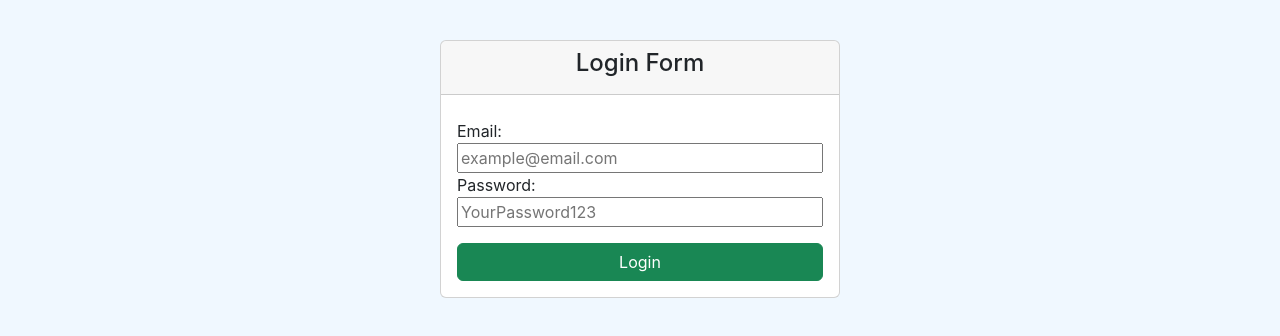
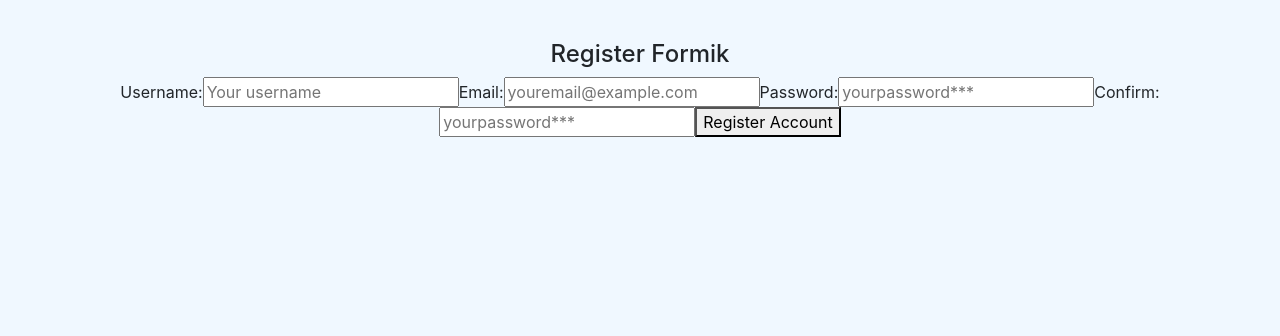
Before and after one commit to StivenAAmayaS/Aprendiendo-React-en-OB, a React (Create React App) app: page / in a window 1280 px wide. Shown: the top 336 px of the page. Built offline with nearby package versions, Linux system fonts and the light colour scheme.

Commit message:
Sesión 15 finazlizada

```diff
--- a/src/App.js
+++ b/src/App.js
@@ -13,7 +13,8 @@
 // import Father  from './components/container/Father';
 // import OptionalRender from "./components/pure/OpcionalRender";
 // import ExerciseConditional from "./ejercicios/ejercicio_sesiones_10_11_12";
-import LoginFormik from "./components/pure/forms/LoginFormik";
+// import LoginFormik from "./components/pure/forms/LoginFormik";
+import RegisterFormik from "./components/pure/forms/RegisterFormik";
 
 function App() {
   return (
@@ -47,7 +48,9 @@
       {/* Ejercicio sesiones 10, 11 y 12 */}
       {/* <ExerciseConditional></ExerciseConditional> */}
 
-      <LoginFormik></LoginFormik>
+      {/* <LoginFormik></LoginFormik> */}
+
+      <RegisterFormik></RegisterFormik>
 
       {/* PROYECTO FINAL */}
       {/* <TasklistComponent></TasklistComponent> */}
--- a/src/components/pure/forms/LoginFormik.jsx
+++ b/src/components/pure/forms/LoginFormik.jsx
@@ -37,7 +37,7 @@
 
         {/* ------------------------------------------------------- */}
 
-        {({ touched, errors, isSubmitting, handleChange, handleBlur }) => (
+        {({ values, touched, errors, isSubmitting, handleChange, handleBlur }) => (
           <Form className="card-body d-flex flex-column align-items-start">
             <label htmlFor="email">Email:</label>
 
--- /dev/null
+++ b/src/components/pure/forms/RegisterFormik.jsx
@@ -0,0 +1,121 @@
+import React from "react";
+import { Formik, Form, Field, ErrorMessage } from "formik";
+import * as Yup from "yup";
+
+// Models:
+import { ROLES } from "../../../models/roles_enum";
+import { User } from "../../../models/user_class";
+
+const RegisterFormik = () => {
+  let user = new User();
+
+  const initialValues = {
+    username: "",
+    email: "",
+    password: "",
+    confirm: "",
+    role: ROLES.USER,
+  };
+
+  const registerSchema = Yup.object().shape({
+    username: Yup.string()
+      .min(6, "Username too short")
+      .max(12, "Username too long")
+      .required("Username is required"),
+    email: Yup.string()
+      .email("Invalid email format")
+      .required("Email is required"),
+    password: Yup.string()
+      .min(8, "Password too short")
+      .required("Password is required"),
+    confirm: Yup.string()
+      .when("password", {
+        is: (value) => (value && value.length > 0 ? true : false),
+        then: Yup.string().oneOf(
+          [Yup.ref("password")],
+          "¡Passwords must match!"
+        ),
+      })
+      .required("You must confirm the password"),
+    role: Yup.string()
+      .oneOf([ROLES.USER, ROLES.ADMIN], "Your must select a Role: User / Admin")
+      .required("Role is Required"),
+  });
+
+  const submit = (value) => {
+    alert("Register user");
+  };
+  return (
+    <div>
+      <h4>Register Formik</h4>
+      <Formik
+        initialValues={initialValues}
+        validationSchema={registerSchema}
+        onSubmit={async (values) => {
+          await new Promise((r) => setTimeout(r, 1000));
+          alert(JSON.stringify(values, null, 2));
+        }}
+      >
+        {({
+          values,
+          touched,
+          errors,
+          isSubmitting,
+          handleChange,
+          handleBlur,
+        }) => (
+          <Form>
+            <label htmlFor="username">Username:</label>
+            <Field
+              id="username"
+              type="text"
+              name="username"
+              placeholder="Your username"
+            />
+            {errors.username && touched.username && (
+              <ErrorMessage name="username" component="div"></ErrorMessage>
+            )}
+
+            <label htmlFor="email">Email:</label>
+            <Field
+              id="email"
+              type="email"
+              name="email"
+              placeholder="youremail@example.com"
+            />
+            {errors.email && touched.email && (
+              <ErrorMessage name="email" component="div"></ErrorMessage>
+            )}
+
+            <label htmlFor="password">Password:</label>
+            <Field
+              id="password"
+              type="password"
+              name="password"
+              placeholder="yourpassword***"
+            />
+            {errors.password && touched.password && (
+              <ErrorMessage name="password" component="div"></ErrorMessage>
+            )}
+
+            <label htmlFor="confirm">Confirm:</label>
+            <Field
+              id="confirm"
+              type="password"
+              name="confirm"
+              placeholder="yourpassword***"
+            />
+            {errors.confirm && touched.confirm && (
+              <ErrorMessage name="confirm" component="div"></ErrorMessage>
+            )}
+
+            <button type="submit">Register Account</button>
+            {isSubmitting ? <p>Sending your credentials...</p> : null}
+          </Form>
+        )}
+      </Formik>
+    </div>
+  );
+};
+
+export default RegisterFormik;
--- /dev/null
+++ b/src/models/roles_enum.js
@@ -0,0 +1,4 @@
+export const ROLES = {
+    USER: 'user',
+    ADMIN: 'admin',
+}
--- /dev/null
+++ b/src/models/user_class.js
@@ -0,0 +1,15 @@
+import { ROLES } from "./roles_enum";
+
+export class User {
+  username = "";
+  email = "";
+  password = "";
+  role = ROLES.USER;
+
+  constructor(username, email, password, role) {
+    this.username = username;
+    this.email = email;
+    this.password = password;
+    this.role = role;
+  }
+}
```
